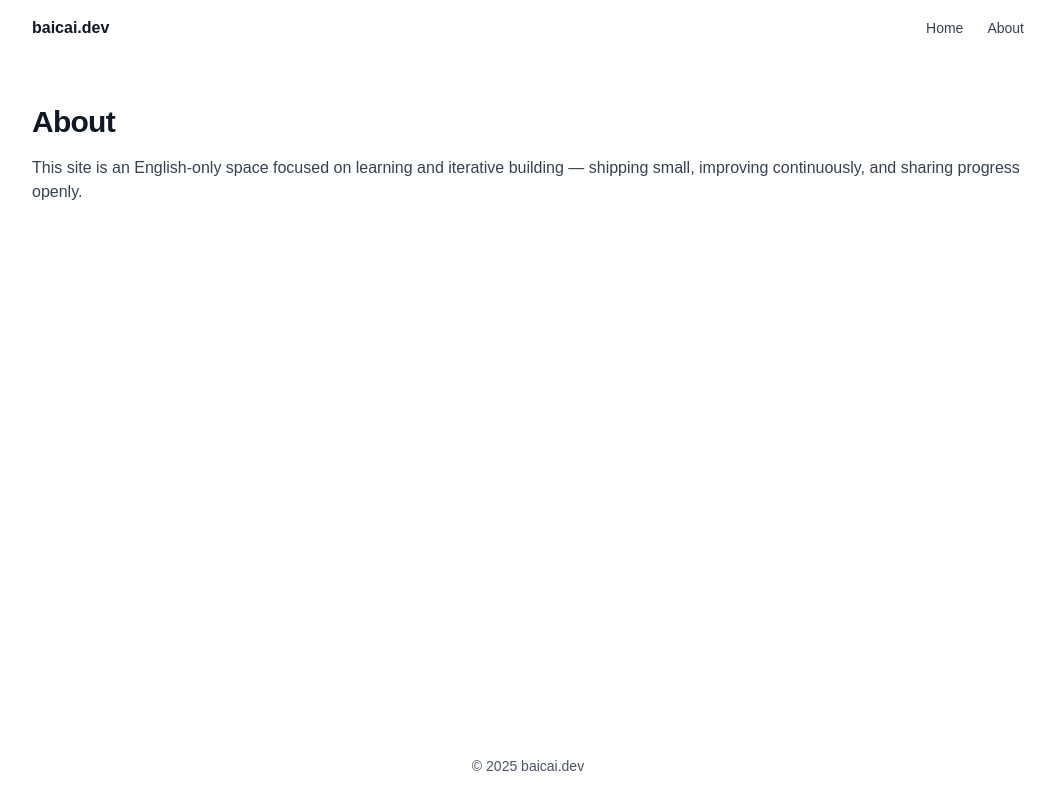
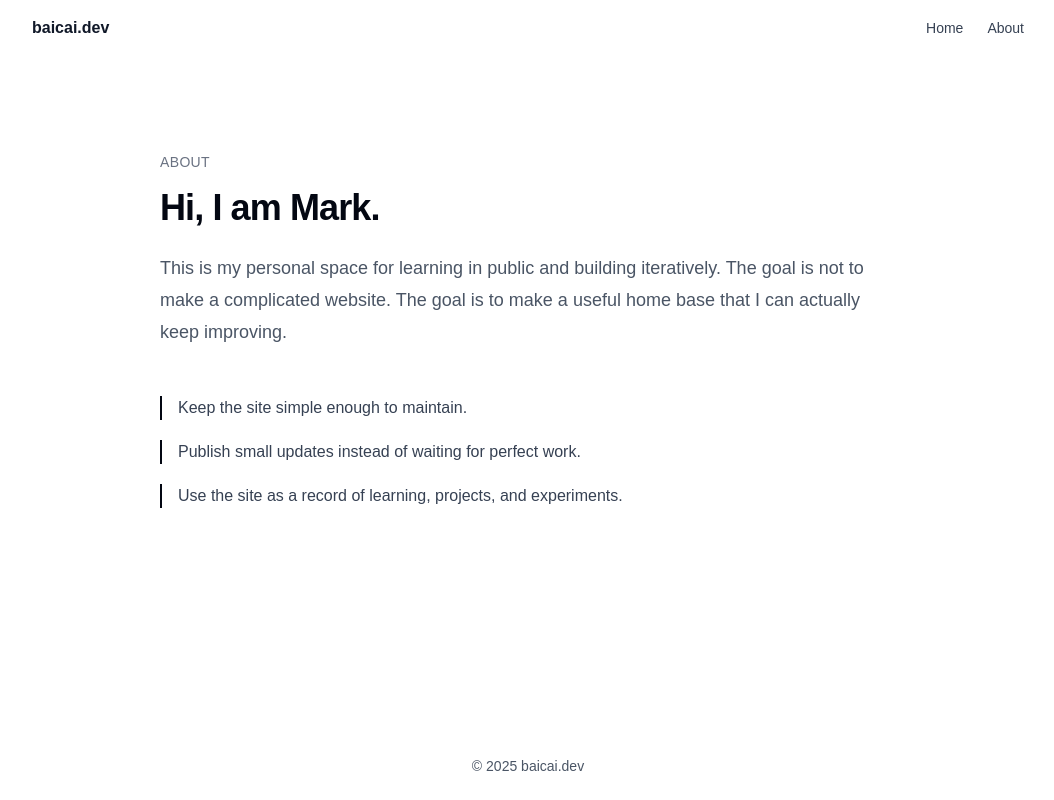
Before and after one commit to BaiCaiMark/baicai.dev, a Next.js app: page /about in a window 1280 px wide. Shown: the whole page, without its empty margins (112-1166 px from the left). Built offline with nearby package versions, Linux system fonts and the light colour scheme.

Commit message:
Refresh about page

```diff
--- a/app/about/page.tsx
+++ b/app/about/page.tsx
@@ -1,11 +1,27 @@
+const principles = [
+  'Keep the site simple enough to maintain.',
+  'Publish small updates instead of waiting for perfect work.',
+  'Use the site as a record of learning, projects, and experiments.',
+]
+
 export default function AboutPage() {
   return (
-    <section className="mx-auto max-w-5xl px-4 py-12">
-      <h1 className="text-3xl font-semibold tracking-tight text-gray-900">About</h1>
-      <p className="mt-4 text-gray-700">
-        This site is an English-only space focused on learning and iterative building —
-        shipping small, improving continuously, and sharing progress openly.
+    <section className="mx-auto max-w-3xl px-4 py-16 sm:py-24">
+      <p className="text-sm font-medium uppercase tracking-wide text-gray-500">About</p>
+      <h1 className="mt-4 text-4xl font-semibold tracking-tight text-gray-950">Hi, I am Mark.</h1>
+      <p className="mt-6 text-lg leading-8 text-gray-600">
+        This is my personal space for learning in public and building iteratively.
+        The goal is not to make a complicated website. The goal is to make a useful
+        home base that I can actually keep improving.
       </p>
+
+      <div className="mt-12 space-y-5">
+        {principles.map((principle) => (
+          <div key={principle} className="border-l-2 border-gray-950 pl-4">
+            <p className="text-gray-700">{principle}</p>
+          </div>
+        ))}
+      </div>
     </section>
   )
 }
```
